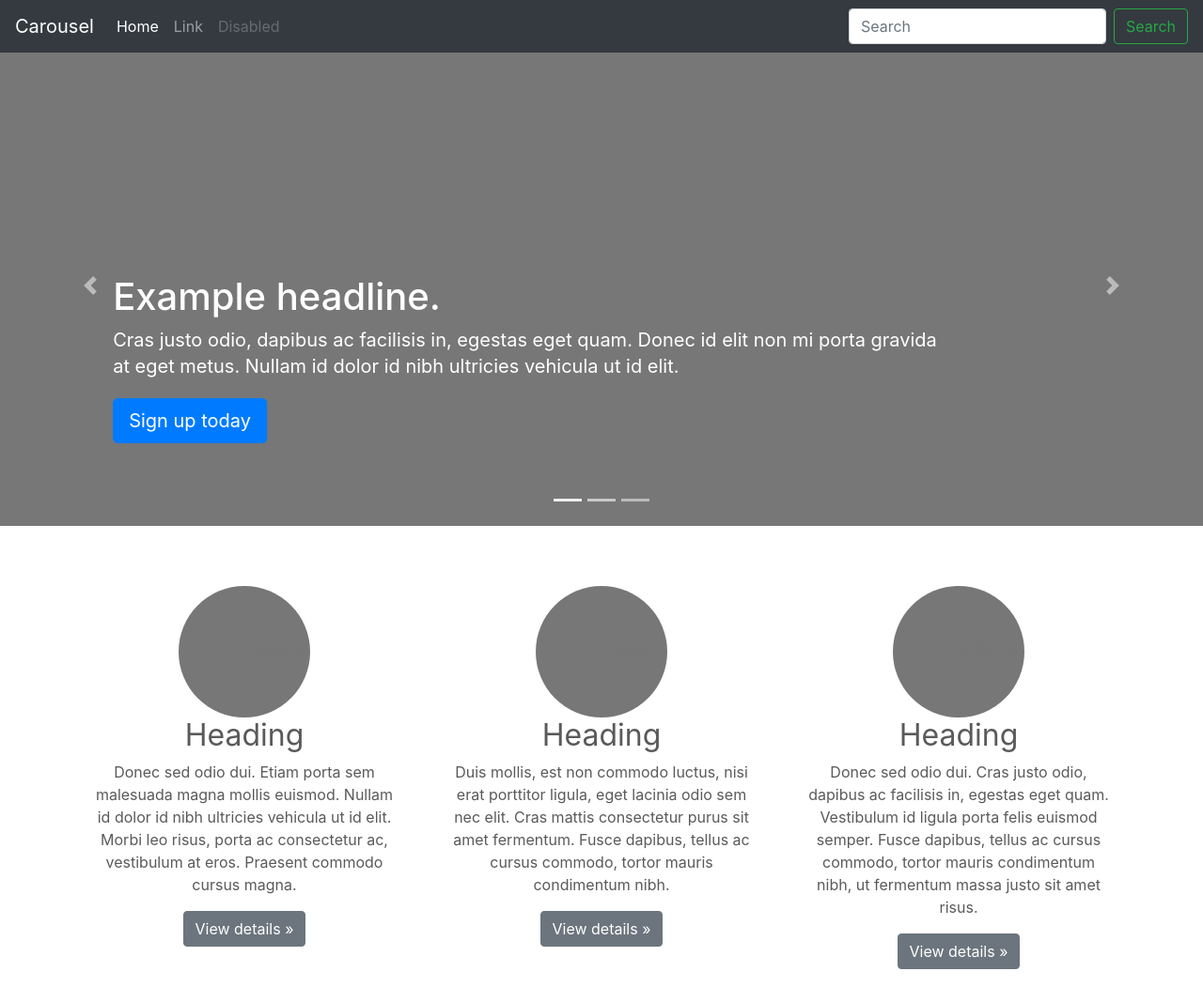
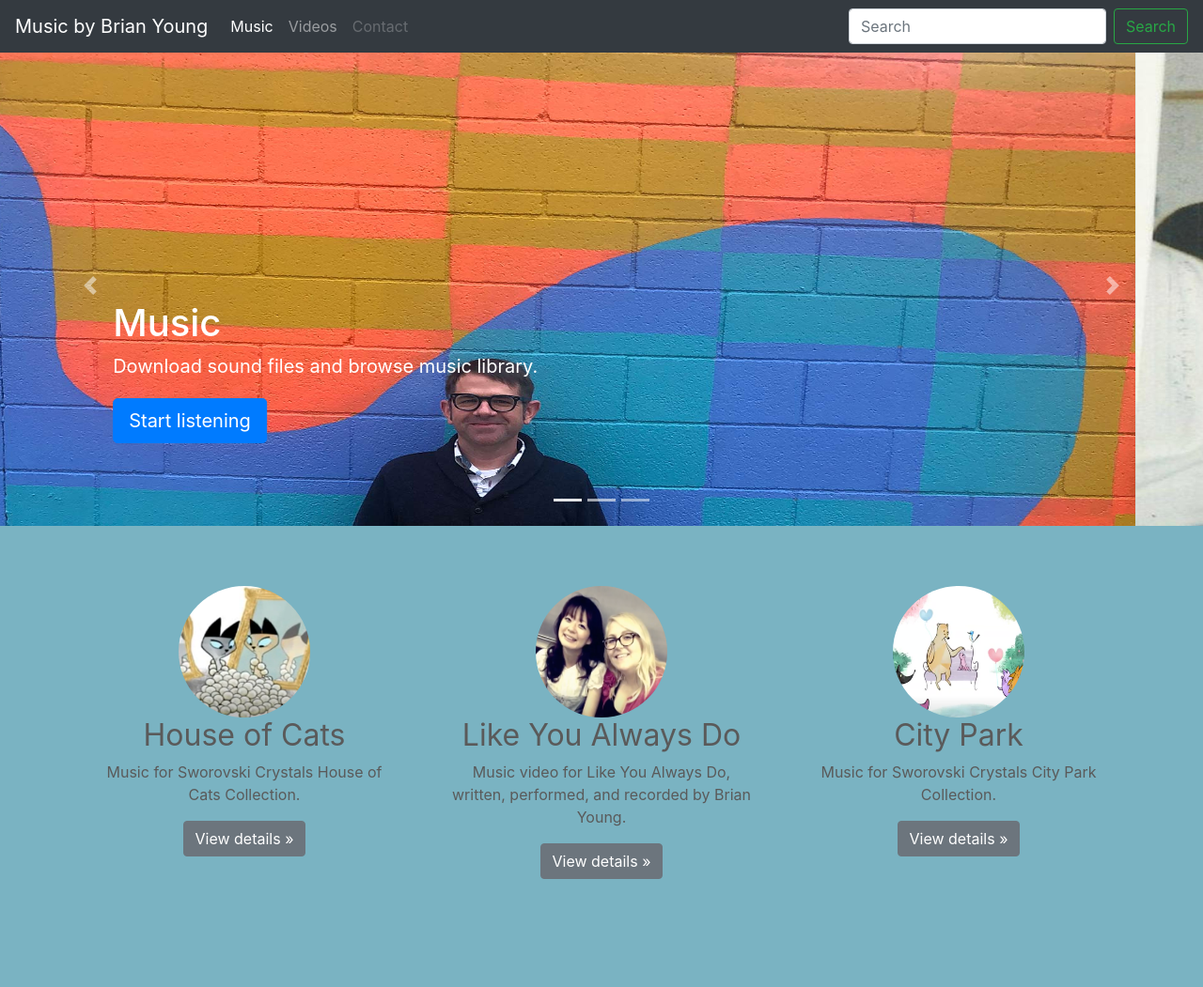
Before and after one commit to ayounglibrarian/uclax_wcib_week_4_assignment, a website: page index.html in a window 1280 px wide. Shown: the top 1051 px of the page at 94% size. Drawn offline with nearby package versions, Linux system fonts and the light colour scheme.

Commit message:
all the changes

```diff
--- a/css/styles.scss
+++ b/css/styles.scss
@@ -6,6 +6,11 @@ body {
   padding-top: 3rem;
   padding-bottom: 3rem;
   color: #5a5a5a;
+  background: url("../images/bg.jpg");
+  background-position: center;
+  background-repeat: no-repeat;
+  background-size: cover;
+
 }
 
 
@@ -83,6 +88,14 @@ body {
   }
 }
 
+.d-flex {
+  display: flex !important; }
+
+.img-fluid {
+  height: auto;
+  width: 100%;
+  max-width: auto; }
+
 @media (min-width: 62em) {
   .featurette-heading {
     margin-top: 7rem;
--- a/index.html
+++ b/index.html
@@ -4,7 +4,7 @@
   <head>
     <meta charset="utf-8">
 
-    <title>Week 4</title>
+    <title>Music by Brian Young</title>
 
     <meta name="description" content="">
     <meta name="viewport" content="width=device-width, initial-scale=1">
@@ -20,20 +20,20 @@
   <body>
     <header>
      <nav class="navbar navbar-expand-md navbar-dark fixed-top bg-dark">
-       <a class="navbar-brand" href="#">Carousel</a>
+       <a class="navbar-brand" href="#">Music by Brian Young</a>
        <button class="navbar-toggler" type="button" data-toggle="collapse" data-target="#navbarCollapse" aria-controls="navbarCollapse" aria-expanded="false" aria-label="Toggle navigation">
          <span class="navbar-toggler-icon"></span>
        </button>
        <div class="collapse navbar-collapse" id="navbarCollapse">
          <ul class="navbar-nav mr-auto">
            <li class="nav-item active">
-             <a class="nav-link" href="#">Home <span class="sr-only">(current)</span></a>
+             <a class="nav-link" href="#">Music <span class="sr-only">(current)</span></a>
            </li>
            <li class="nav-item">
-             <a class="nav-link" href="#">Link</a>
+             <a class="nav-link" href="#">Videos</a>
            </li>
            <li class="nav-item">
-             <a class="nav-link disabled" href="#" tabindex="-1" aria-disabled="true">Disabled</a>
+             <a class="nav-link disabled" href="#" tabindex="-1" aria-disabled="true">Contact</a>
            </li>
          </ul>
          <form class="form-inline mt-2 mt-md-0">
@@ -54,32 +54,32 @@
        </ol>
        <div class="carousel-inner">
          <div class="carousel-item active">
-           <svg class="bd-placeholder-img" width="100%" height="100%" xmlns="http://www.w3.org/2000/svg" preserveAspectRatio="xMidYMid slice" focusable="false" role="img"><rect width="100%" height="100%" fill="#777"/></svg>
+           <img class="img-fluid" src="images/brianps.jpg" alt="Brian Young">
            <div class="container">
              <div class="carousel-caption text-left">
-               <h1>Example headline.</h1>
-               <p>Cras justo odio, dapibus ac facilisis in, egestas eget quam. Donec id elit non mi porta gravida at eget metus. Nullam id dolor id nibh ultricies vehicula ut id elit.</p>
-               <p><a class="btn btn-lg btn-primary" href="#" role="button">Sign up today</a></p>
+               <h1>Music</h1>
+               <p>Download sound files and browse music library.</p>
+               <p><a class="btn btn-lg btn-primary" href="#" role="button">Start listening</a></p>
              </div>
            </div>
          </div>
          <div class="carousel-item">
-           <svg class="bd-placeholder-img" width="100%" height="100%" xmlns="http://www.w3.org/2000/svg" preserveAspectRatio="xMidYMid slice" focusable="false" role="img"><rect width="100%" height="100%" fill="#777"/></svg>
+           <img class="img-fluid" src="images/briankid.jpg" alt="Brian Young">
            <div class="container">
              <div class="carousel-caption">
-               <h1>Another example headline.</h1>
-               <p>Cras justo odio, dapibus ac facilisis in, egestas eget quam. Donec id elit non mi porta gravida at eget metus. Nullam id dolor id nibh ultricies vehicula ut id elit.</p>
-               <p><a class="btn btn-lg btn-primary" href="#" role="button">Learn more</a></p>
+               <h1>Videos</h1>
+               <p>Browse past music projects and watch videos.</p>
+               <p><a class="btn btn-lg btn-primary" href="#" role="button">Start Watching</a></p>
              </div>
            </div>
          </div>
          <div class="carousel-item">
-           <svg class="bd-placeholder-img" width="100%" height="100%" xmlns="http://www.w3.org/2000/svg" preserveAspectRatio="xMidYMid slice" focusable="false" role="img"><rect width="100%" height="100%" fill="#777"/></svg>
+           <img class="img-fluid" src="images/briantree.jpg" alt="Brian Young">
            <div class="container">
              <div class="carousel-caption text-right">
-               <h1>One more for good measure.</h1>
-               <p>Cras justo odio, dapibus ac facilisis in, egestas eget quam. Donec id elit non mi porta gravida at eget metus. Nullam id dolor id nibh ultricies vehicula ut id elit.</p>
-               <p><a class="btn btn-lg btn-primary" href="#" role="button">Browse gallery</a></p>
+               <h1>Contact</h1>
+               <p>Have a project that needs music?</p>
+               <p><a class="btn btn-lg btn-primary" href="#" role="button">Contact Brian</a></p>
              </div>
            </div>
          </div>
@@ -104,21 +104,21 @@
        <!-- Three columns of text below the carousel -->
        <div class="row">
          <div class="col-lg-4">
-           <svg class="bd-placeholder-img rounded-circle" width="140" height="140" xmlns="http://www.w3.org/2000/svg" preserveAspectRatio="xMidYMid slice" focusable="false" role="img" aria-label="Placeholder: 140x140"><title>Placeholder</title><rect width="100%" height="100%" fill="#777"/><text x="50%" y="50%" fill="#777" dy=".3em">140x140</text></svg>
-           <h2>Heading</h2>
-           <p>Donec sed odio dui. Etiam porta sem malesuada magna mollis euismod. Nullam id dolor id nibh ultricies vehicula ut id elit. Morbi leo risus, porta ac consectetur ac, vestibulum at eros. Praesent commodo cursus magna.</p>
+           <img class="rounded-circle" src="./images/hoc.jpg" alt="House of Cats" width="140" height="140">
+           <h2>House of Cats</h2>
+           <p>Music for Sworovski Crystals House of Cats Collection.</p>
            <p><a class="btn btn-secondary" href="#" role="button">View details &raquo;</a></p>
          </div><!-- /.col-lg-4 -->
          <div class="col-lg-4">
-           <svg class="bd-placeholder-img rounded-circle" width="140" height="140" xmlns="http://www.w3.org/2000/svg" preserveAspectRatio="xMidYMid slice" focusable="false" role="img" aria-label="Placeholder: 140x140"><title>Placeholder</title><rect width="100%" height="100%" fill="#777"/><text x="50%" y="50%" fill="#777" dy=".3em">140x140</text></svg>
-           <h2>Heading</h2>
-           <p>Duis mollis, est non commodo luctus, nisi erat porttitor ligula, eget lacinia odio sem nec elit. Cras mattis consectetur purus sit amet fermentum. Fusce dapibus, tellus ac cursus commodo, tortor mauris condimentum nibh.</p>
+           <img class="rounded-circle" src="./images/jko.jpg" alt="Like You Always Do" width="140" height="140">
+           <h2>Like You Always Do</h2>
+           <p>Music video for Like You Always Do, written, performed, and recorded by Brian Young.</p>
            <p><a class="btn btn-secondary" href="#" role="button">View details &raquo;</a></p>
          </div><!-- /.col-lg-4 -->
          <div class="col-lg-4">
-           <svg class="bd-placeholder-img rounded-circle" width="140" height="140" xmlns="http://www.w3.org/2000/svg" preserveAspectRatio="xMidYMid slice" focusable="false" role="img" aria-label="Placeholder: 140x140"><title>Placeholder</title><rect width="100%" height="100%" fill="#777"/><text x="50%" y="50%" fill="#777" dy=".3em">140x140</text></svg>
-           <h2>Heading</h2>
-           <p>Donec sed odio dui. Cras justo odio, dapibus ac facilisis in, egestas eget quam. Vestibulum id ligula porta felis euismod semper. Fusce dapibus, tellus ac cursus commodo, tortor mauris condimentum nibh, ut fermentum massa justo sit amet risus.</p>
+           <img class="rounded-circle" src="./images/cp.jpg" alt="City Park" width="140" height="140">
+           <h2>City Park</h2>
+           <p>Music for Sworovski Crystals City Park Collection.</p>
            <p><a class="btn btn-secondary" href="#" role="button">View details &raquo;</a></p>
          </div><!-- /.col-lg-4 -->
        </div><!-- /.row -->
@@ -130,11 +130,11 @@
 
        <div class="row featurette">
          <div class="col-md-7">
-           <h2 class="featurette-heading">First featurette heading. <span class="text-muted">It’ll blow your mind.</span></h2>
-           <p class="lead">Donec ullamcorper nulla non metus auctor fringilla. Vestibulum id ligula porta felis euismod semper. Praesent commodo cursus magna, vel scelerisque nisl consectetur. Fusce dapibus, tellus ac cursus commodo.</p>
+           <h2 class="featurette-heading">Rad Lands. <span class="text-muted">Television Series.</span></h2>
+           <p class="lead">Music for Rad Lands Streaming Educational Program.</p>
          </div>
          <div class="col-md-5">
-           <svg class="bd-placeholder-img bd-placeholder-img-lg featurette-image img-fluid mx-auto" width="500" height="500" xmlns="http://www.w3.org/2000/svg" preserveAspectRatio="xMidYMid slice" focusable="false" role="img" aria-label="Placeholder: 500x500"><title>Placeholder</title><rect width="100%" height="100%" fill="#eee"/><text x="50%" y="50%" fill="#aaa" dy=".3em">500x500</text></svg>
+           <img class="featurette-image img-fluid mx-auto" src="./images/rad.jpg" alt="Rad Lands TV Show">
          </div>
        </div>
 
@@ -142,11 +142,11 @@
 
        <div class="row featurette">
          <div class="col-md-7 order-md-2">
-           <h2 class="featurette-heading">Oh yeah, it’s that good. <span class="text-muted">See for yourself.</span></h2>
-           <p class="lead">Donec ullamcorper nulla non metus auctor fringilla. Vestibulum id ligula porta felis euismod semper. Praesent commodo cursus magna, vel scelerisque nisl consectetur. Fusce dapibus, tellus ac cursus commodo.</p>
+           <h2 class="featurette-heading">Listen to Brian's full discograpy. <span class="text-muted">Available on SoundCloud.</span></h2>
+           <p class="lead">Music from 1995-2020.</p>
          </div>
          <div class="col-md-5 order-md-1">
-           <svg class="bd-placeholder-img bd-placeholder-img-lg featurette-image img-fluid mx-auto" width="500" height="500" xmlns="http://www.w3.org/2000/svg" preserveAspectRatio="xMidYMid slice" focusable="false" role="img" aria-label="Placeholder: 500x500"><title>Placeholder</title><rect width="100%" height="100%" fill="#eee"/><text x="50%" y="50%" fill="#aaa" dy=".3em">500x500</text></svg>
+           <img class="featurette-image img-fluid mx-auto" src="./images/ep.jpg" alt="Rad Lands TV Show">
          </div>
        </div>
 
@@ -154,11 +154,11 @@
 
        <div class="row featurette">
          <div class="col-md-7">
-           <h2 class="featurette-heading">And lastly, this one. <span class="text-muted">Checkmate.</span></h2>
-           <p class="lead">Donec ullamcorper nulla non metus auctor fringilla. Vestibulum id ligula porta felis euismod semper. Praesent commodo cursus magna, vel scelerisque nisl consectetur. Fusce dapibus, tellus ac cursus commodo.</p>
+           <h2 class="featurette-heading">Have a project that needs music? <span class="text-muted">Contact Brian.</span></h2>
+           <p class="lead">Brian Young is a Composer/Musician from Los Angeles, CA. As a child of the 80’s, Brian is most at home playing catchy, indie-pop and electronic music, but can write in almost any style. He has scored a variety of animated films and commercials, and played in many bands over the years. Having recently opened his own studio, Brian is interested in recording music for new projects and collaborating with other creative folks.</p>
          </div>
          <div class="col-md-5">
-           <svg class="bd-placeholder-img bd-placeholder-img-lg featurette-image img-fluid mx-auto" width="500" height="500" xmlns="http://www.w3.org/2000/svg" preserveAspectRatio="xMidYMid slice" focusable="false" role="img" aria-label="Placeholder: 500x500"><title>Placeholder</title><rect width="100%" height="100%" fill="#eee"/><text x="50%" y="50%" fill="#aaa" dy=".3em">500x500</text></svg>
+           <img class="featurette-image img-fluid mx-auto" src="./images/babyb.jpg" alt="Rad Lands TV Show">
          </div>
        </div>
 
@@ -172,7 +172,7 @@
      <!-- FOOTER -->
      <footer class="container">
        <p class="float-right"><a href="#">Back to top</a></p>
-       <p>&copy; 2017-2020 Company, Inc. &middot; <a href="#">Privacy</a> &middot; <a href="#">Terms</a></p>
+       <p>&copy; 1995-2020 Brian Young &middot; <a href="#">Privacy</a> &middot; <a href="#">Terms</a></p>
      </footer>
    </main>
 
```
Also changed, not shown: css/styles.css, images/babyb.jpg (added), images/bg.jpg (added), images/briankid.jpg (added), images/brianps.jpg (added), images/briantree.jpg (added), images/briantree.svg (added), images/cp.jpg (added), images/hoc.jpg (added), images/jko.jpg (added), images/rad.jpg (added), 1 other file.
